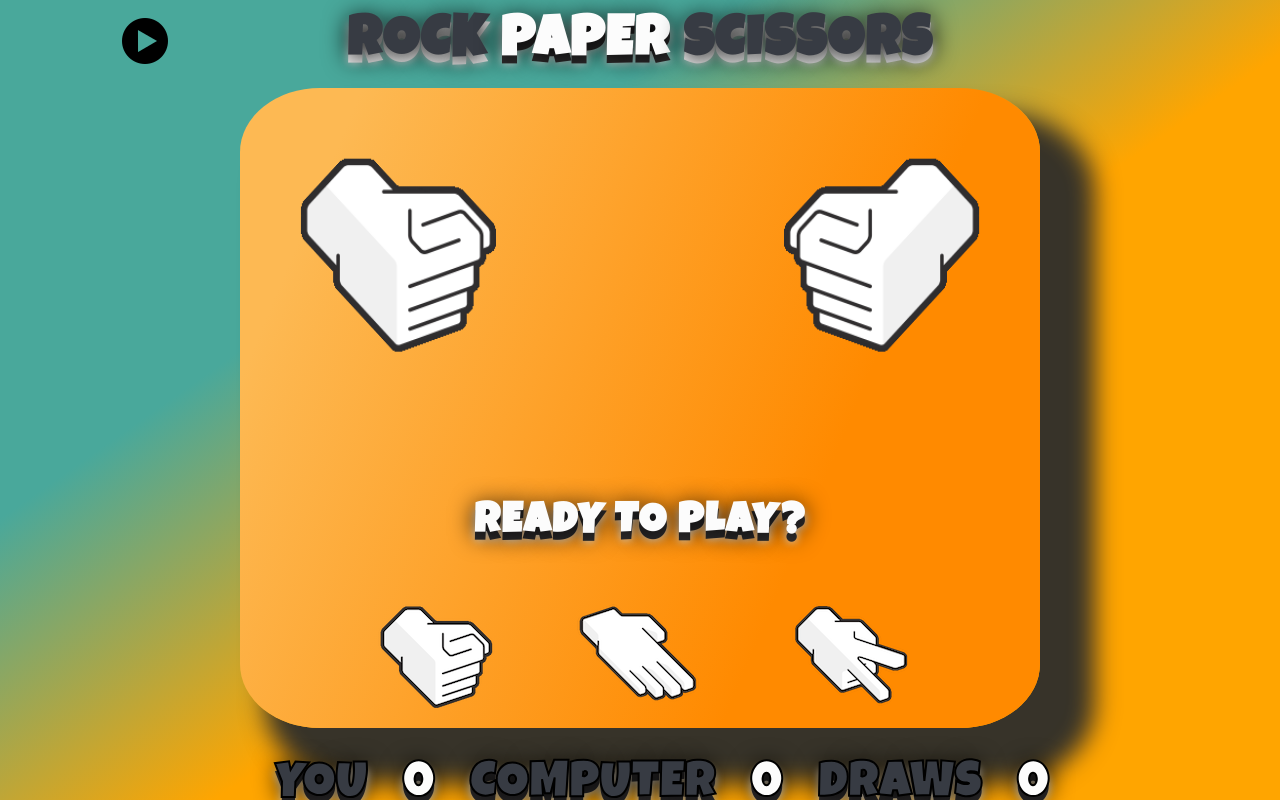
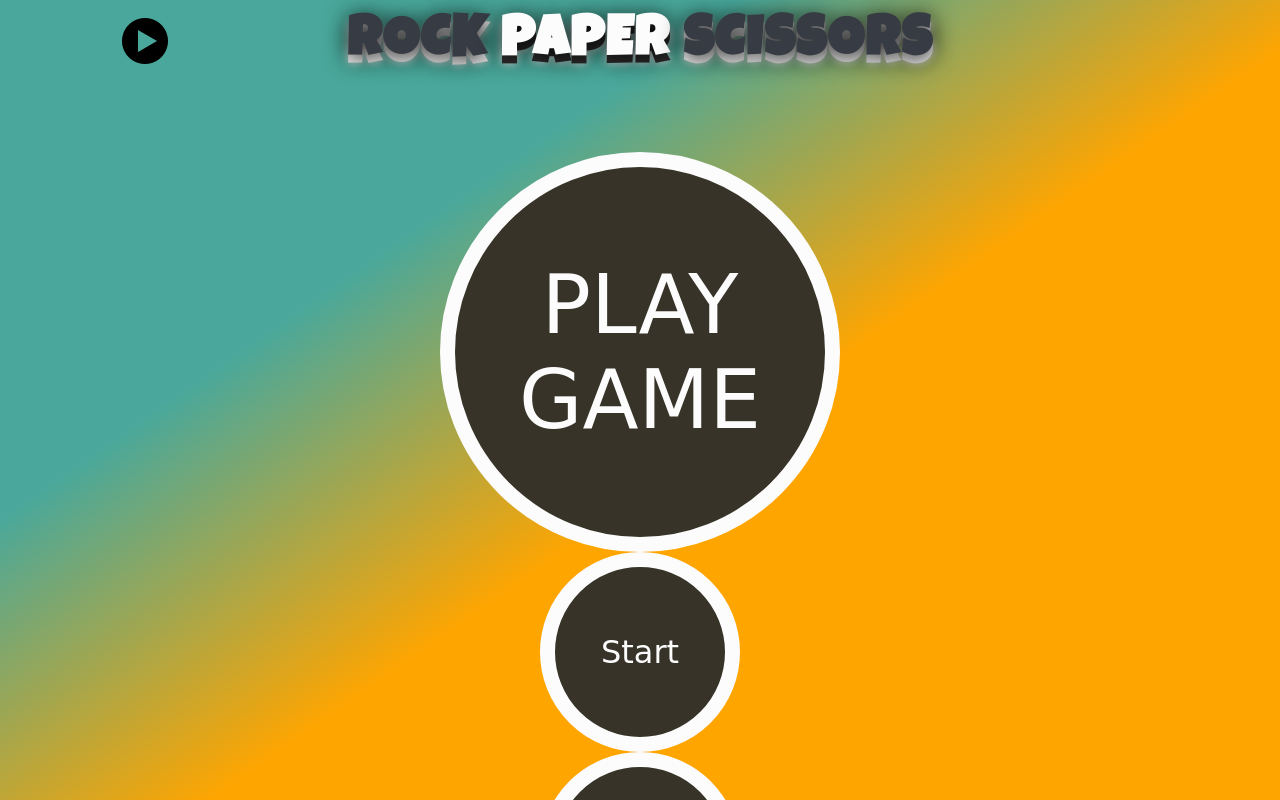
Before and after one commit to Maqel/project-rps, a website: page src/index.html in a window 1280 px wide. Both pictures are taken after a click on the button "PLAY GAME". Shown: the top 800 px of the page. Drawn offline with nearby package versions, Linux system fonts and the light colour scheme; files that its build step writes are made by us from their sources; a web font is replaced by a local one.

Commit message:
add_double_click_lock

```diff
--- a/src/index.html
+++ b/src/index.html
@@ -16,8 +16,9 @@
     <img src="./vendor/icon/play.png" id="musicButton" alt="play buttom">
   </div>
   <div class="intro">
-    <button class="start-btn" type="button">PLAY GAME</button>
-    <button class="info-btn" type="button">How to play</button>
+    <button class="play-btn" type="button">PLAY GAME</button>
+    <button class="start-btn subordinate-btn" type="button">Start</button>
+    <button class="info-btn subordinate-btn" type="button">How to play</button>
   </div>
     <main id="container">
       <div class="img_container">
@@ -30,9 +31,9 @@
       <div id="matchResult">
       </div>
       <div class="buttons">
-        <button id="rock" type="button" >ROCK</button>
-        <button id="paper" type="button">PAPER</button>
-        <button id="scissors" type="button">SCISSORS</button>
+        <button id="rock" class="btn" type="button" >ROCK</button>
+        <button id="paper" class="btn" type="button">PAPER</button>
+        <button id="scissors" class="btn" type="button">SCISSORS</button>
       </div>
       <div class="score-container">
         <div class="points">
--- a/src/js/script.js
+++ b/src/js/script.js
@@ -49,6 +49,7 @@
   const playerMovement = document.querySelector('.player_move');
   const computerMovement = document.querySelector('.computer_move');
 
+
   function resetMovement() {
     playerMovement.src = './images/rock/rock_left.png';
     computerMovement.src = './images/rock/rock_right.png';
@@ -63,12 +64,24 @@
   }
   //...
 
+  /* MENU */
+  const playButton = document.querySelector('.play-btn');
+  const infoButton = document.querySelector('.info-btn');
+  const startButton = document.querySelector('.start-btn');
+  const showMenu = document.querySelector('#container');
+  playButton.addEventListener('click', function (e) {
+    e.target.disabled = true;
+    infoButton.style.display = 'block';
+    startButton.style.display = 'block';
+    openingSound();
+  });
+
   /* START GAME */
-  const startButton = document.querySelector('.intro');
-  const showMenu = document.querySelector('#container');
   startButton.addEventListener('click', function () {
     showMenu.style.display = 'block';
+    infoButton.style.display = 'none';
     startButton.style.display = 'none';
+    playButton.style.display = 'none';
     scoreBoard();
     openingSound();
     startSound();
@@ -78,6 +91,7 @@
 
     clearMessages();
     resetMovement();
+
     const getMoveName = (argMoveId) =>{
       switch (argMoveId) {
       case 1:
@@ -98,7 +112,7 @@
     /* COMPUTER */
     const randomNumber = Math.floor(Math.random() * 3 + 1);
     const argComputerMove = getMoveName(randomNumber);
-    printMessage('My chose: &nbsp;&nbsp;&nbsp;' + argComputerMove);
+    //printMessage('&nbsp;&nbsp;&nbsp;' + argComputerMove);
 
     function replaceComputerImage() {
       switch (argComputerMove) {
@@ -116,7 +130,7 @@
 
     //Player Move
     const argPlayerMove = getMoveName(playerInput);
-    printMessage('Your chose is: &nbsp;&nbsp;&nbsp;' + argPlayerMove);
+    //printMessage(' &nbsp;&nbsp;&nbsp;' + argPlayerMove);
     replaceComputerImage();
 
     //Winning result//
@@ -154,6 +168,15 @@
     scoreBoard();
   };
 
+  const buttons = document.querySelector( '.buttons' );
+  buttons.addEventListener( 'click', ( e ) => {
+    e.target.disabled = true;
+
+    setTimeout( () => {
+      e.target.disabled = false;
+    }, 2000 );
+  } );
+
   document.getElementById('rock').addEventListener('click', function(){
     setTimeout(function(){
       playGame(1);
--- a/src/sass/style.scss
+++ b/src/sass/style.scss
@@ -69,6 +69,9 @@ body {
   display: flex;
   justify-content: center;
   align-items: center;
+  position: absolute;
+  top: 58vh;
+  width: 100%;
 }
 
 .buttons >* {
@@ -175,7 +178,7 @@ body {
   max-height: 100vh;
 }
 
-.start-btn {
+.play-btn {
   height: 400px;
   width: 400px;
   border-radius: 50%;
@@ -189,7 +192,7 @@ body {
   transition: 0.5s;
 }
 
-.start-btn:hover {
+.play-btn:hover {
   background-image: radial-gradient(circle, #353337, #383236, #3a3133, #3b3130, #3b312c, #4a3f3a, #594e49, #685e59, #8c8281, #afa9ab, #d4d2d4, #fcfcfc, #fcfcfc, #fcfcfc, #fcfcfc, #fcfcfc, #fcfcfc);
   border-radius: 47%;
   text-shadow: 0 6px 0 #373329;
@@ -205,7 +208,8 @@ body {
   }
 }
 
-.info-btn {
+.subordinate-btn {
+  display: none;
   height: 200px;
   width: 200px;
   border-radius: 50%;
@@ -215,11 +219,13 @@ body {
   cursor: pointer;
   font-family: $font-frontal;
   color: #fcfcfc;
+  //display: none;
   // animation: pulse 2s infinite;
   // transition: 0.5s;
 }
 
-.info-btn:hover {
+.subordinate-btn:hover {
+  // display: block;
   background-image: radial-gradient(circle, #353337, #383236, #3a3133, #3b3130, #3b312c, #4a3f3a, #594e49, #685e59, #8c8281, #afa9ab, #d4d2d4, #fcfcfc, #fcfcfc, #fcfcfc, #fcfcfc, #fcfcfc, #fcfcfc);
   border-radius: 47%;
   text-shadow: 0 6px 0 #373329;
@@ -230,6 +236,9 @@ body {
 #messages {
   margin-top: 110px;
   height: 50px;
+  display: flex;
+  flex-direction: row-reverse;
+  justify-content: space-between;
 }
 
 #messages div {
@@ -254,7 +263,7 @@ body {
   position: absolute;
   width: 300px;
   height: 100px;
-  top: 40%;
+  top: 50%;
   left: 50%;
   transform: translate(-50%,-50%);
   font-size: 52px;
@@ -264,6 +273,7 @@ body {
 .score-container {
   font-family: $font-frontal;
   position: absolute;
+  top: 83vh;
   flex-direction: row;
   justify-content: center;
   align-items: center;
```
